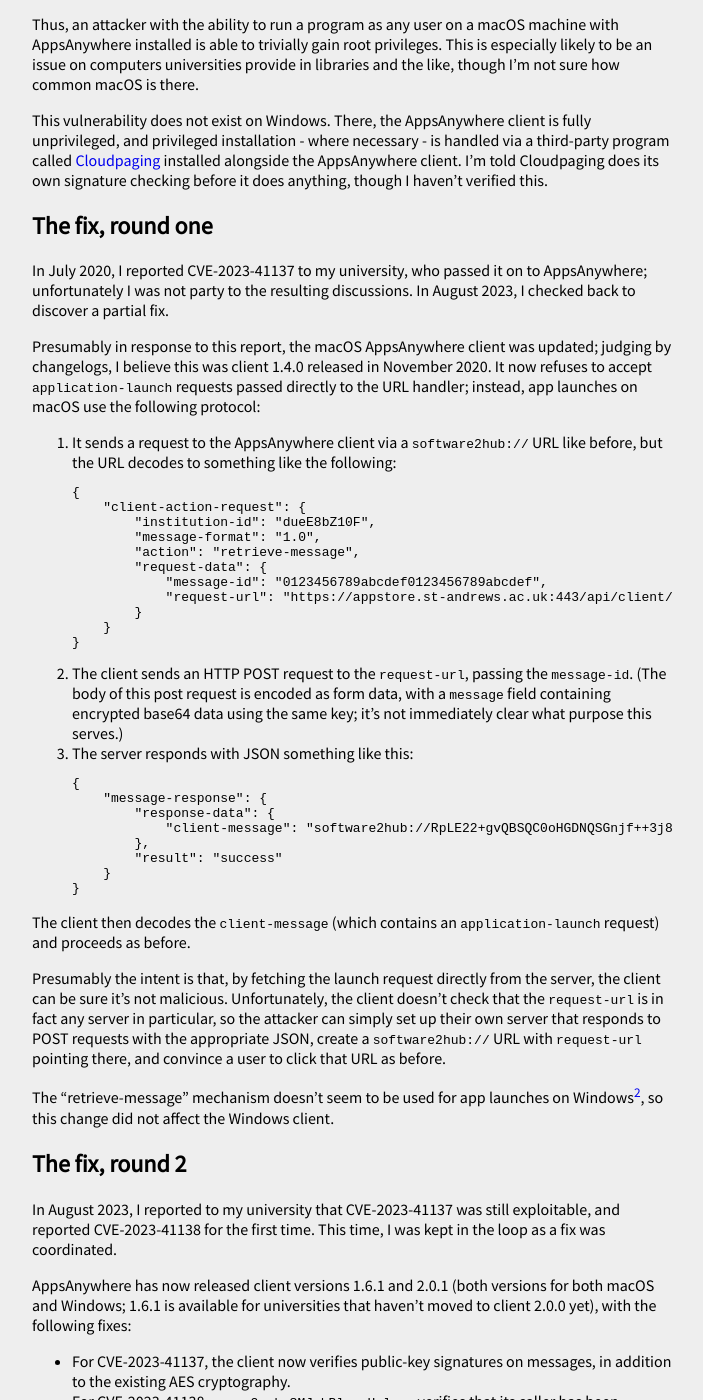
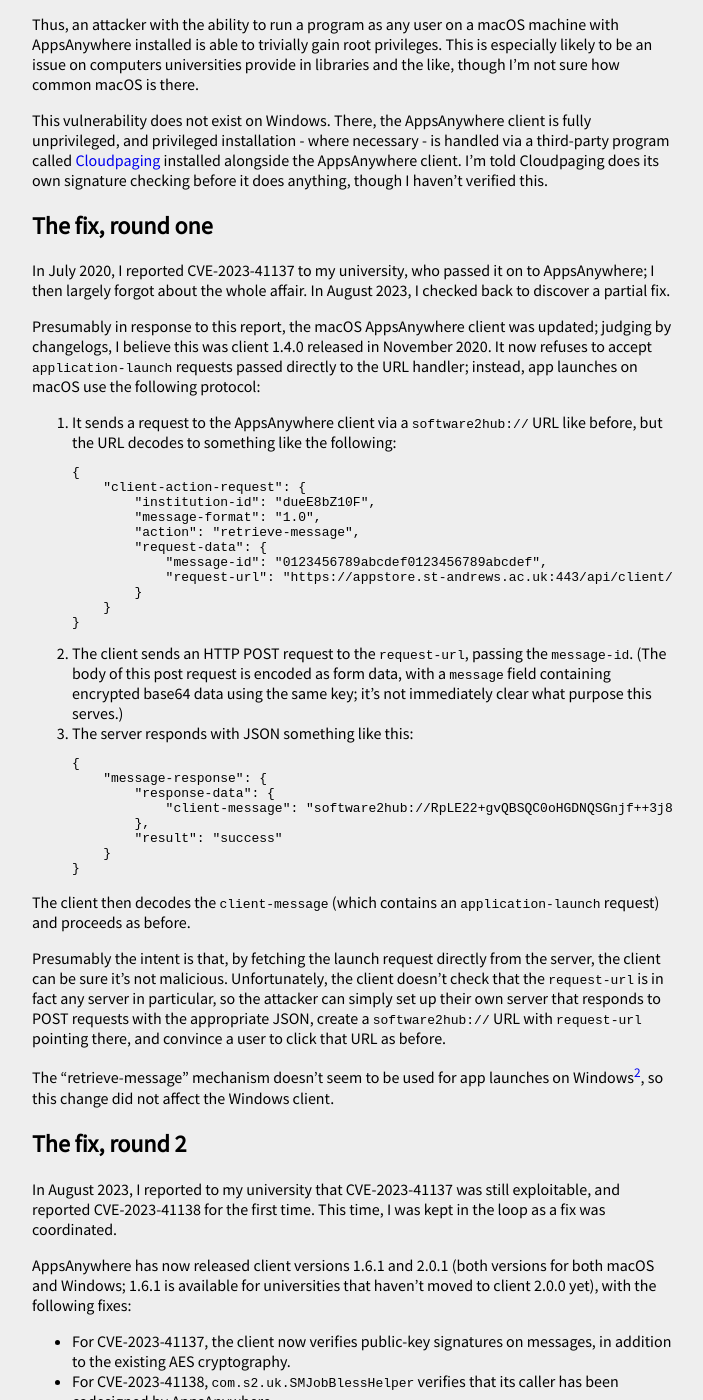
Before and after one commit to Gaelan/Gaelan.github.io, a Jekyll site: the page built from appsanywhere-bug.md, in a window 1280 px wide and 1400 px high, scrolled down 1806 px. Shown: the whole window, without its empty margins (288-991 px from the left). Built offline with Jekyll 4.4.1, drawn with Linux system fonts in a browser that asks for light colours; nearby versions of some CDN libraries; some of the changed text lies outside the part shown.

Commit message:
small wording changes

```diff
--- a/appsanywhere-bug.md
+++ b/appsanywhere-bug.md
@@ -126,8 +126,8 @@ before it does anything, though I haven't verified this.
 ## The fix, round one
 
 In July 2020, I reported CVE-2023-41137 to my university, who passed it on
-to AppsAnywhere; unfortunately I was not party to the resulting discussions.
-In August 2023, I checked back to discover a partial fix.
+to AppsAnywhere; I then largely forgot about the whole affair. In August 2023,
+I checked back to discover a partial fix.
 
 Presumably in response to this report, the macOS AppsAnywhere client was
 updated; judging by changelogs, I believe this was client 1.4.0 released in
@@ -201,12 +201,10 @@ my university isn't running the updated server yet):
 
 - Each university gets assigned a Curve25519 public key.
 - The client obtains this public key from AppsAnywhere's "central API" endpoint
-  https://api.software2.com/clients/appsanywhere/dueE8bZ10F/signing/keys.json.
+  `https://api.software2.com/clients/appsanywhere/dueE8bZ10F/signing/keys.json`.
   The string `dueE8bZ10F` is the "institution ID"; the client reads this from
   the message and requests the corresponding key, so any AppsAnywhere client
   will accept installation requests from any university's server.
-
-[^3]: That domain belongs to American Airlines!
 
 To be honest, I'm not completely happy with either fix.
 
```
